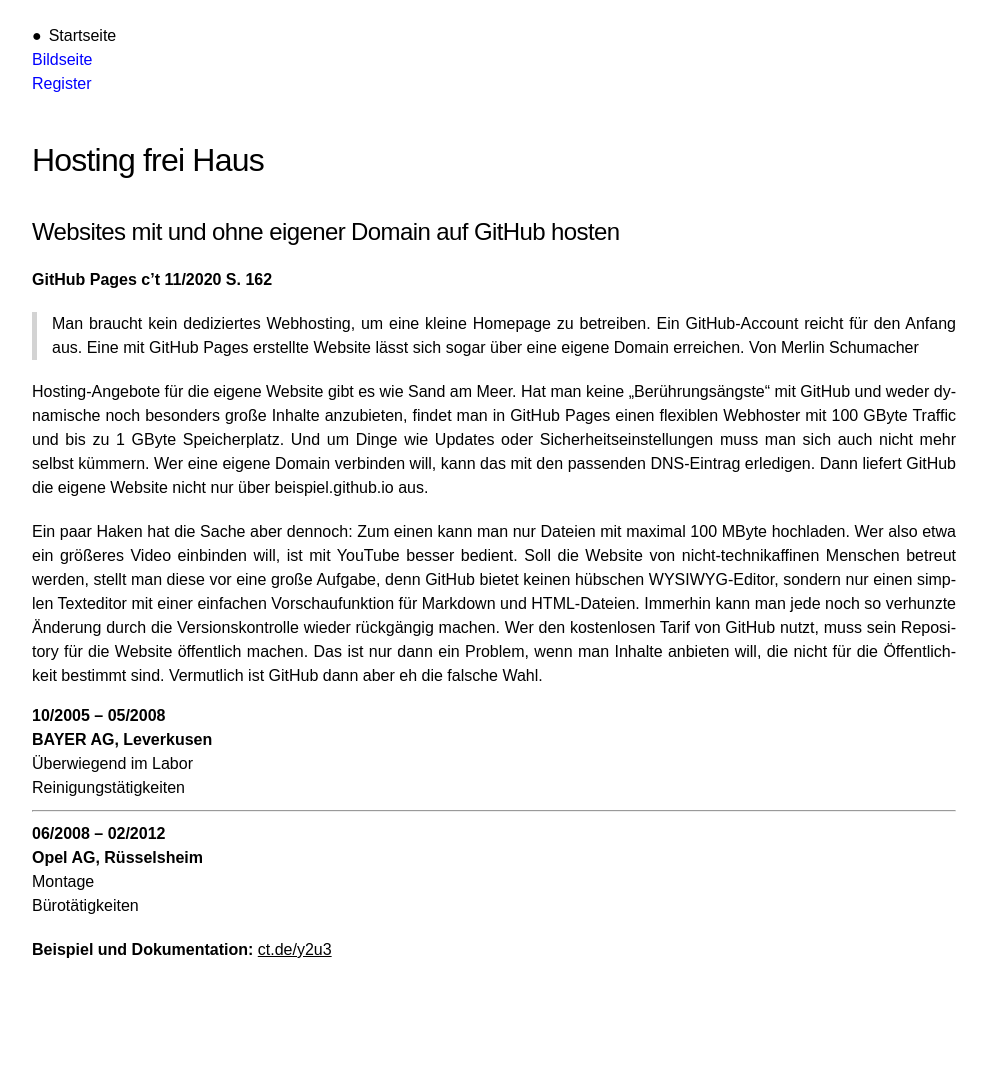
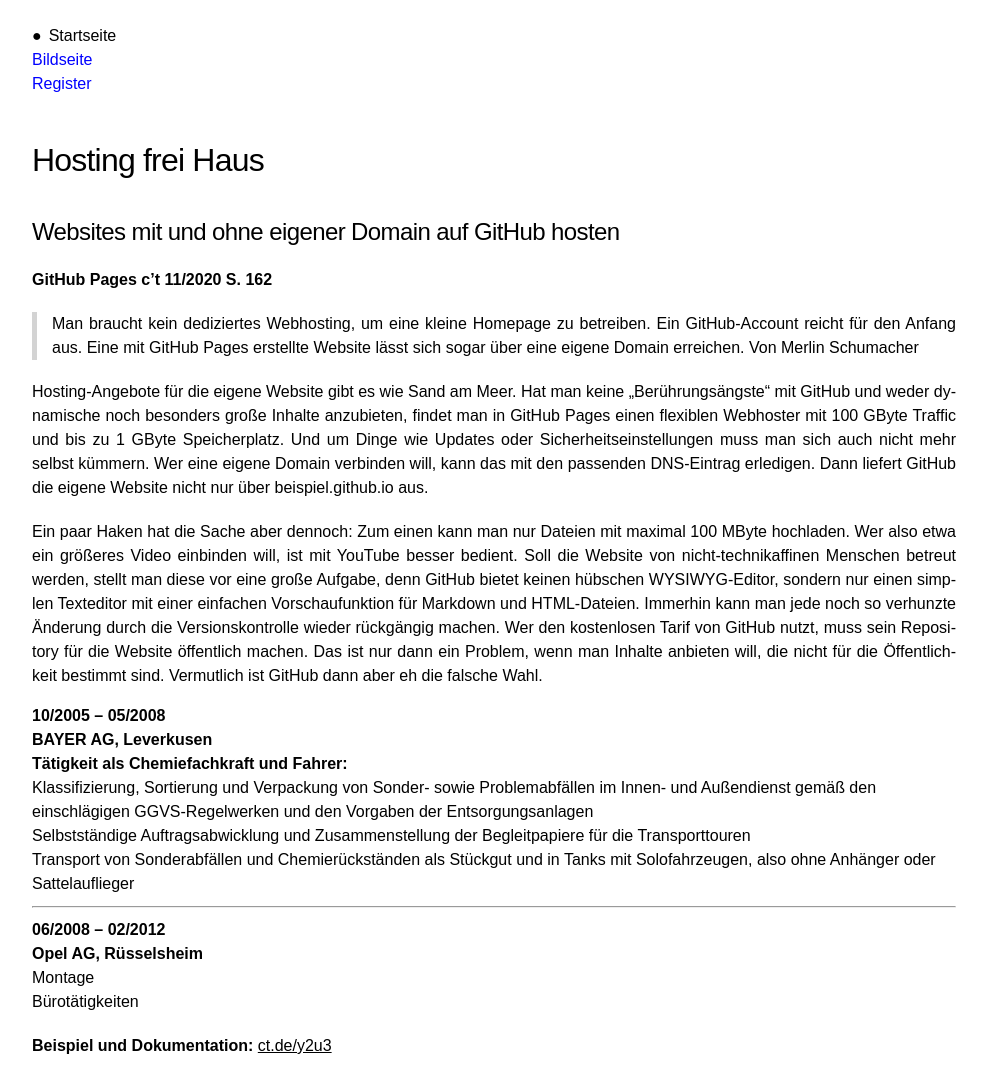
Before and after one commit to webuser-ralf/webuser-ralf.github.io, a Jekyll site: the page built from index.md, in a window 1280 px wide. Shown: the whole page, without its empty margins (146-1133 px from the left). Built offline with Jekyll 4.4.1, drawn with Linux system fonts in a browser that asks for light colours; our own code applies the rules of GitHub Pages for plain Markdown files; before the commit the page ends 986 px from its top, so only the background shows below that.

Commit message:
Update index.md

```diff
--- a/index.md
+++ b/index.md
@@ -17,8 +17,10 @@
 
 * 10/2005 – 05/2008
 * BAYER AG, Leverkusen
-  * Überwiegend im Labor
-  * Reinigungstätigkeiten
+* Tätigkeit als Chemiefachkraft und Fahrer:
+  * Klassifizierung, Sortierung und Verpackung von Sonder- sowie Problemabfällen im Innen- und Außendienst gemäß den einschlägigen GGVS-Regelwerken und den Vorgaben der Entsorgungsanlagen
+  * Selbstständige Auftragsabwicklung und Zusammenstellung der Begleitpapiere für die Transporttouren
+  * Transport von Sonderabfällen und Chemierückständen als Stückgut und in Tanks mit Solofahrzeugen, also ohne Anhänger oder Sattelauflieger
   <hr />
 * 06/2008 – 02/2012
 * Opel AG, Rüsselsheim
```
